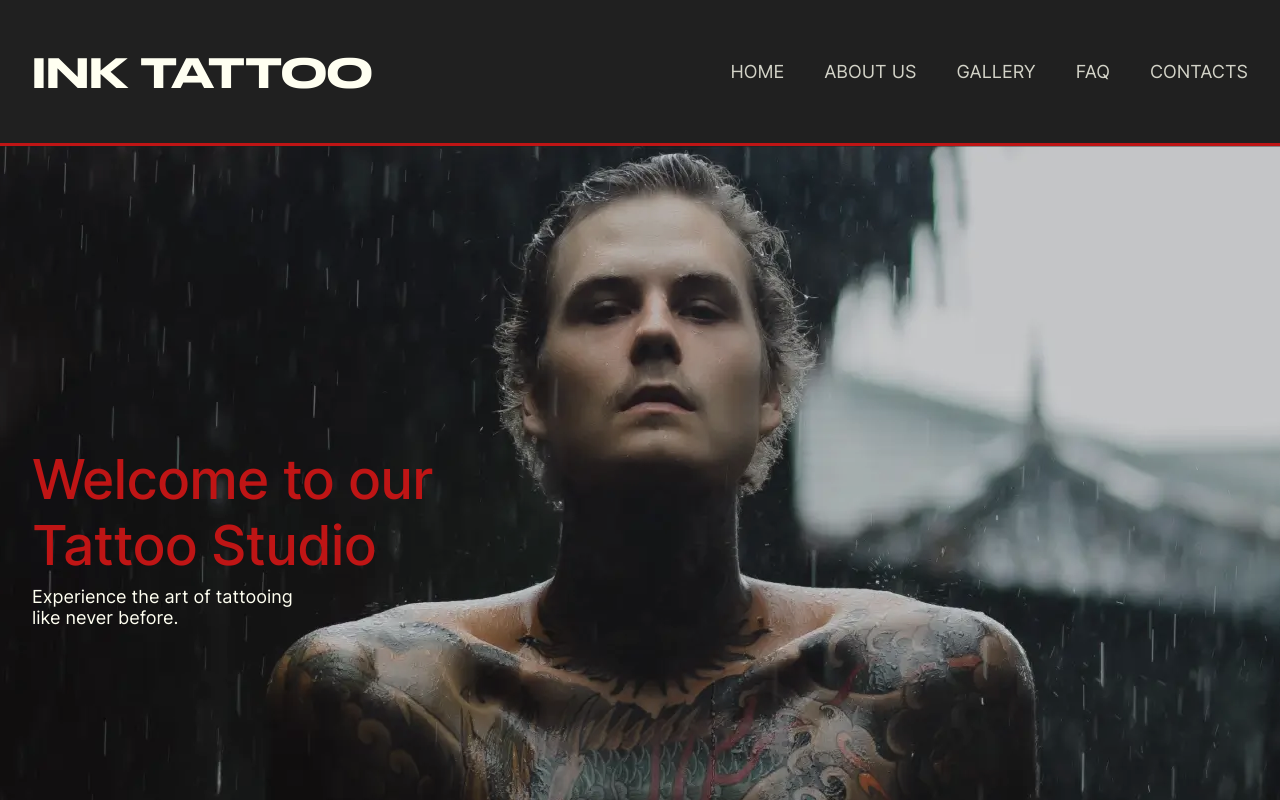
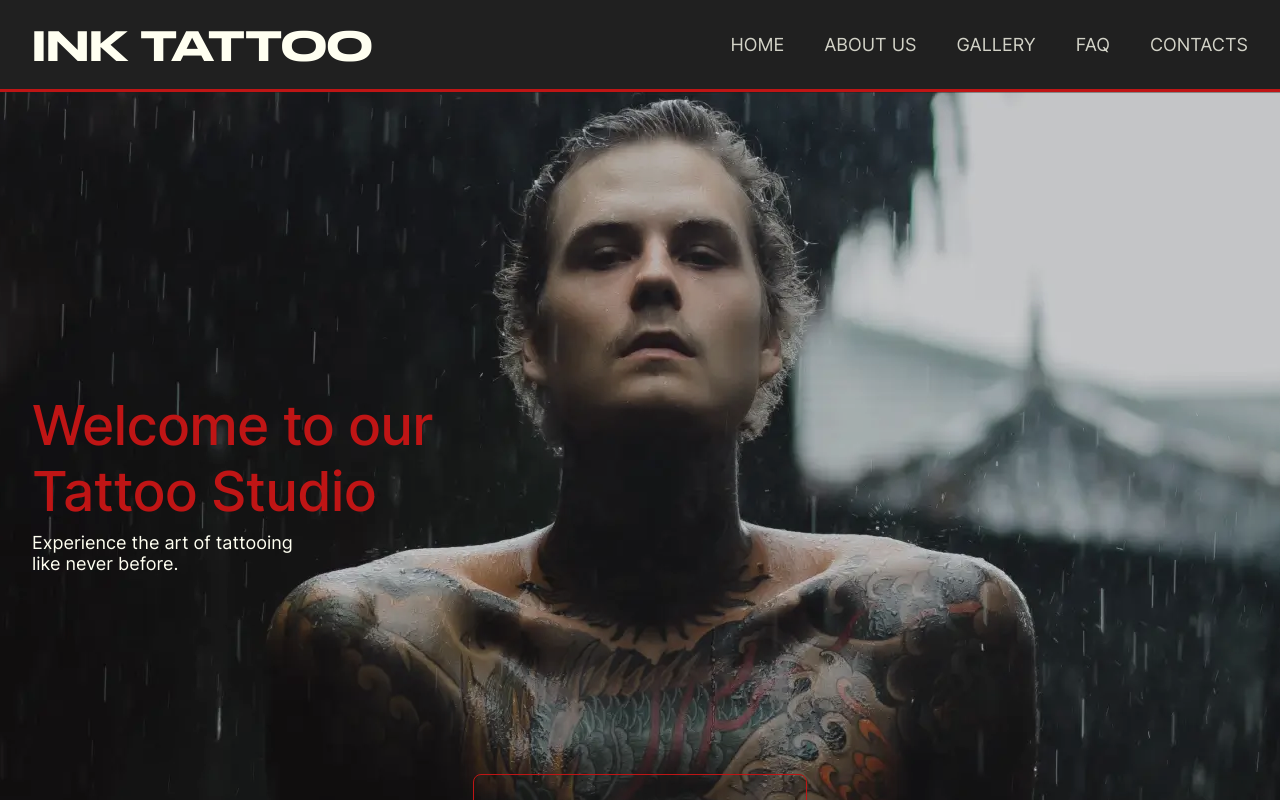
Before and after one commit to GenaPlem/ink_tattoo_next, a Next.js app: page / in a window 1280 px wide. Shown: the top 800 px of the page. Built offline with nearby package versions, Linux system fonts and the light colour scheme.

Commit message:
Update header styles

```diff
--- a/app/components/header/header.module.css
+++ b/app/components/header/header.module.css
@@ -1,5 +1,5 @@
 .header {
-  padding: 27px 0;
+  padding: 20px 0;
   text-transform: uppercase;
   background-color: #202020;
   border-bottom: 3px solid #BF1515;
@@ -29,7 +29,7 @@
 
 @media screen and (min-width: 1024px) {
   .header {
-    padding: 47px 0;
+    padding: 20px 0;
     position: unset;
   }
 }
```
